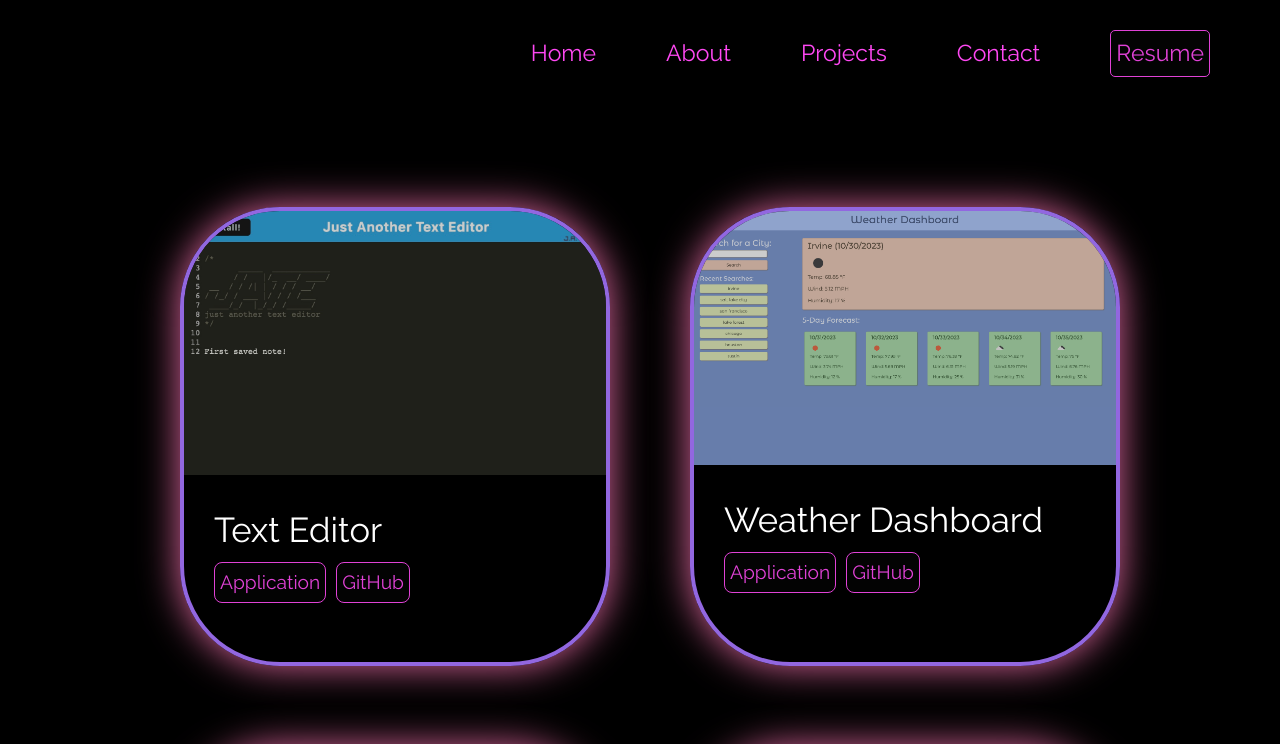
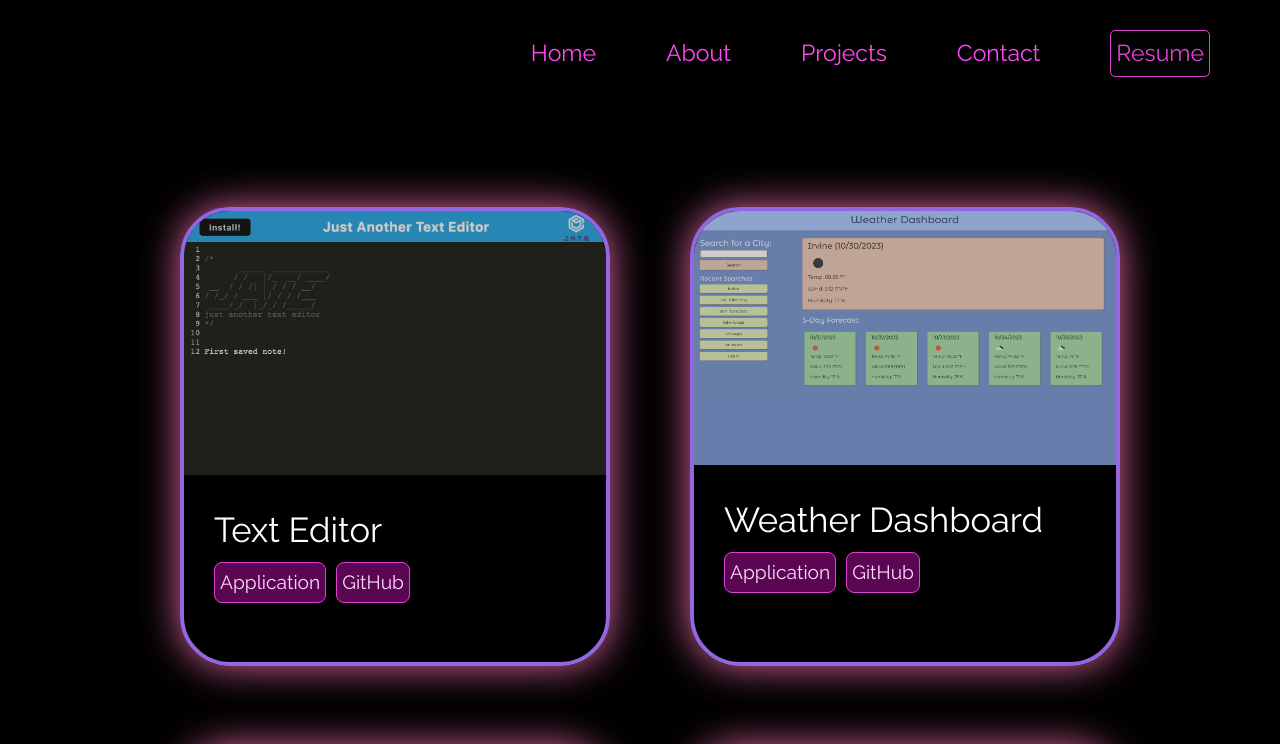
Before and after one commit to Vannasaur/react-portfolio, a React (Vite) app: page /projects in a window 1280 px wide. Shown: the top 744 px of the page. Built offline with nearby package versions, Linux system fonts and the light colour scheme.

Commit message:
updated image on contact page, updated projects, safe revert point

```diff
--- a/src/index.css
+++ b/src/index.css
@@ -304,7 +304,7 @@ footer {
 }
 
 .project {
-	border-radius: 100px;
+	border-radius: 50px;
 	border-color: #9267e0;
 	border-width: 4px;
 	border-style: solid;
@@ -331,6 +331,8 @@ footer {
 	padding: 5px;
 	margin-top: 5px;
 	margin-right: 10px;
+	background-color:rgb(90, 6, 82);
+	color: rgb(255, 219, 254);
 }
 
 /* error page */
--- a/src/pages/ProjectPage/ProjectPage.jsx
+++ b/src/pages/ProjectPage/ProjectPage.jsx
@@ -1,106 +1,75 @@
-const ProjectPage = () => {
+import React from 'react';
+
+const Project = ({ imgSrc, title, appLink, githubLink }) => {
 	return (
-		<div className="projects">
 		<figure className="project">
-				<img src="/images/projects/JATE.jpeg" className="project-img" />
+			<img src={imgSrc} className="project-img" />
 			<figcaption className="textbox">
-					<h3>Text Editor</h3>
-					<a
-						href="https://aqueous-earth-61873-b9d107970637.herokuapp.com/"
-						target="_blank"
-					>
+				<h3>{title}</h3>
+				<a href={appLink} target="_blank">
 					<button className="project-btn">Application</button>
 				</a>
-					<a href="https://github.com/Vannasaur/text-editor" target="_blank">
+				<a href={githubLink} target="_blank">
 					<button className="project-btn">GitHub</button>
 				</a>
 			</figcaption>
 		</figure>
-			<figure className="project">
-				<img
-					src="/images/projects/weather-dashboard.png"
-					className="project-img"
+	);
+};
+
+const ProjectPage = () => {
+	const projects = [
+		{
+			imgSrc: '/images/projects/JATE.jpeg',
+			title: 'Text Editor',
+			appLink: 'https://aqueous-earth-61873-b9d107970637.herokuapp.com/',
+			githubLink: 'https://github.com/Vannasaur/text-editor',
+		},
+		{
+			imgSrc: '/images/projects/weather-dashboard.png',
+			title: 'Weather Dashboard',
+			appLink: 'https://vannasaur.github.io/weather-dashboard/',
+			githubLink: 'https://github.com/Vannasaur/weather-dashboard',
+		},
+		{
+			imgSrc: '/images/projects/blog.png',
+			title: 'Blog',
+			appLink: 'https://immense-caverns-15186-3cc45d438581.herokuapp.com/',
+			githubLink: 'https://github.com/Vannasaur/tech-blog',
+		},
+		{
+			imgSrc: '/images/projects/help-desk.jpeg',
+			title: 'Help Desk',
+			appLink: 'https://murmuring-chamber-70429-75790581b652.herokuapp.com/',
+			githubLink: 'https://github.com/Vannasaur/girls-help-desk',
+		},
+		{
+			imgSrc: '/images/projects/will-do.png',
+			title: 'Will Do: Crush Your Goals!',
+			appLink: 'https://will-do-7ujl.onrender.com/',
+			githubLink: 'https://github.com/kyleochata/Will-DO-Crush-your-goals',
+		},
+		{
+			imgSrc: '/images/projects/codequiz.png',
+			title: 'Code Quiz',
+			appLink: 'https://vannasaur.github.io/code-quiz/',
+			githubLink: 'https://github.com/Vannasaur/code-quiz',
+		},
+	];
+
+	return (
+		<div className="projects">
+			{projects.map((project, index) => (
+				<Project
+					key={index}
+					imgSrc={project.imgSrc}
+					title={project.title}
+					appLink={project.appLink}
+					githubLink={project.githubLink}
 				/>
-				<figcaption className="textbox">
-					<h3>Weather Dashboard</h3>
-					<a
-						href="https://vannasaur.github.io/weather-dashboard/"
-						target="_blank"
-					>
-						<button className="project-btn">Application</button>
-					</a>
-					<a
-						href="https://github.com/Vannasaur/weather-dashboard"
-						target="_blank"
-					>
-						<button className="project-btn">GitHub</button>
-					</a>
-				</figcaption>
-			</figure>
-			<figure className="project">
-				<img src="/images/projects/blog.png" className="project-img" />
-				<figcaption className="textbox">
-					<h3>Blog</h3>
-					<a
-						href="https://immense-caverns-15186-3cc45d438581.herokuapp.com/"
-						target="_blank"
-					>
-						<button className="project-btn">Application</button>
-					</a>
-					<a href="https://github.com/Vannasaur/tech-blog" target="_blank">
-						<button className="project-btn">GitHub</button>
-					</a>
-				</figcaption>
-			</figure>
-			<figure className="project">
-				<img src="/images/projects/help-desk.jpeg" className="project-img" />
-				<figcaption className="textbox">
-					<h3>Help Desk</h3>
-					<a
-						href="https://murmuring-chamber-70429-75790581b652.herokuapp.com/"
-						target="_blank"
-					>
-						<button className="project-btn">Application</button>
-					</a>
-					<a
-						href="https://github.com/Vannasaur/girls-help-desk"
-						target="_blank"
-					>
-						<button className="project-btn">GitHub</button>
-					</a>
-				</figcaption>
-			</figure>
-			<figure className="project">
-				<img
-					src="/images/projects/will-do.png"
-					className="project-img"
-				/>
-				<figcaption className="textbox">
-					<h3>Will Do: Crush Your Goals!</h3>
-					<a href="https://will-do-7ujl.onrender.com/" target="_blank">
-						<button className="project-btn">Application</button>
-					</a>
-					<a
-						href="https://github.com/kyleochata/Will-DO-Crush-your-goals"
-						target="_blank"
-					>
-						<button className="project-btn">GitHub</button>
-					</a>
-				</figcaption>
-			</figure>
-			<figure className="project">
-				<img src="/images/projects/codequiz.png" className="project-img" />
-				<figcaption className="textbox">
-					<h3>Code Quiz</h3>
-					<a href="https://vannasaur.github.io/code-quiz/" target="_blank">
-						<button className="project-btn">Application</button>
-					</a>
-					<a href="https://github.com/Vannasaur/code-quiz" target="_blank">
-						<button className="project-btn">GitHub</button>
-					</a>
-				</figcaption>
-			</figure>
+			))}
 		</div>
 	);
 };
+
 export default ProjectPage;
```
Also changed, not shown: public/images/contact.svg. Lines whose indentation alone changed are shown as unchanged.
